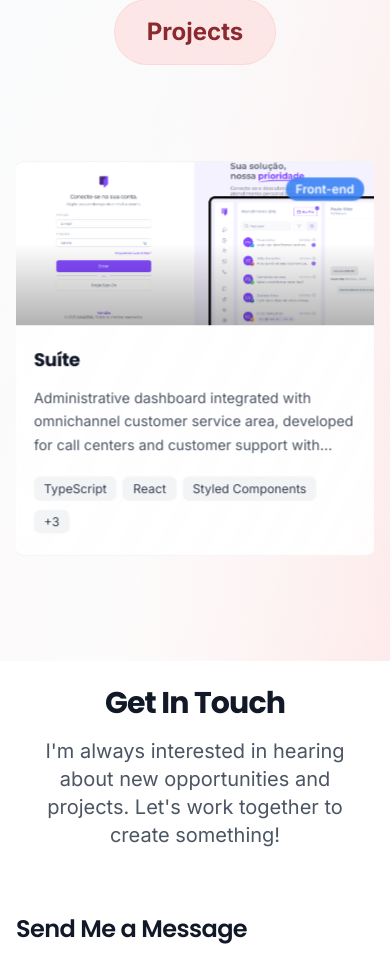
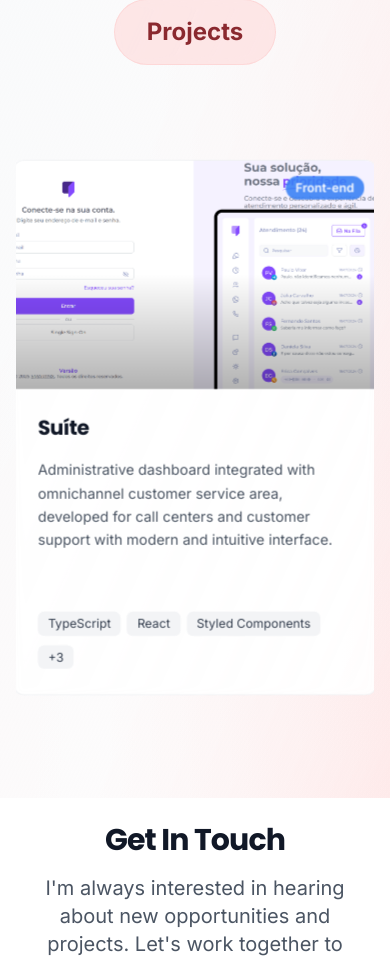
Before and after one commit to juathanduarte/juats.dev, a React (Vite) app: page / in a window 390 px wide. Shown: the part 6337-7295 px from the top of the page. Built offline with nearby package versions, Linux system fonts and the light colour scheme.

Commit message:
feat: enhance Projects section with responsive card height equalization and improved layout for Swiper component

```diff
--- a/src/index.css
+++ b/src/index.css
@@ -48,7 +48,8 @@
 }
 
 @keyframes scalePulse {
-  0%, 100% {
+  0%,
+  100% {
     transform: scale(1);
     opacity: 0.3;
   }
@@ -59,7 +60,8 @@
 }
 
 @keyframes scalePulse2 {
-  0%, 100% {
+  0%,
+  100% {
     transform: scale(1);
     opacity: 0.4;
   }
@@ -70,7 +72,8 @@
 }
 
 @keyframes scalePulse3 {
-  0%, 100% {
+  0%,
+  100% {
     transform: scale(1);
     opacity: 0.2;
   }
@@ -81,10 +84,12 @@
 }
 
 @keyframes cursorBlink {
-  0%, 50% {
+  0%,
+  50% {
     opacity: 1;
   }
-  51%, 100% {
+  51%,
+  100% {
     opacity: 0;
   }
 }
@@ -288,9 +293,32 @@
   padding: 20px 0 60px 0;
 }
 
+.projects-swiper .swiper-wrapper {
+  display: flex;
+  align-items: stretch;
+}
+
 .projects-swiper .swiper-slide {
+  display: flex;
   height: auto;
+  align-self: stretch;
+}
+
+.projects-swiper .swiper-slide > * {
+  width: 100%;
   display: flex;
+  flex-direction: column;
+}
+
+@media (min-width: 640px) {
+  .projects-swiper .swiper-wrapper {
+    align-items: stretch;
+  }
+
+  .projects-swiper .swiper-slide {
+    height: auto;
+    align-self: stretch;
+  }
 }
 
 .projects-swiper .swiper-slide-active {
--- a/src/sections/Projects.tsx
+++ b/src/sections/Projects.tsx
@@ -1,5 +1,7 @@
 import { PROJECTS } from "@constants/index";
+import { useCallback, useEffect, useRef } from "react";
 import { useTranslation } from "react-i18next";
+import type { Swiper as SwiperType } from "swiper";
 import "swiper/css";
 import "swiper/css/navigation";
 import "swiper/css/pagination";
@@ -26,6 +28,78 @@ const projectImages: Record<string, string> = {
 
 const Projects = () => {
   const { t } = useTranslation();
+  const swiperRef = useRef<SwiperType | null>(null);
+  const cardsRef = useRef<HTMLDivElement[]>([]);
+
+  const equalizeCardHeights = useCallback(() => {
+    if (!swiperRef.current || cardsRef.current.length === 0) return;
+
+    const swiper = swiperRef.current;
+    const swiperEl = swiper.el;
+    if (!swiperEl) return;
+
+    const swiperRect = swiperEl.getBoundingClientRect();
+    const visibleCards: HTMLDivElement[] = [];
+
+    cardsRef.current.forEach((card) => {
+      if (!card) return;
+      const cardRect = card.getBoundingClientRect();
+
+      const isVisible =
+        cardRect.top >= swiperRect.top - 50 &&
+        cardRect.bottom <= swiperRect.bottom + 50 &&
+        cardRect.left >= swiperRect.left - 50 &&
+        cardRect.right <= swiperRect.right + 50;
+
+      if (isVisible) {
+        visibleCards.push(card);
+      }
+    });
+
+    if (visibleCards.length === 0) return;
+
+    let maxHeight = 0;
+    visibleCards.forEach((card) => {
+      card.style.height = "auto";
+      const height = card.offsetHeight;
+      if (height > maxHeight) {
+        maxHeight = height;
+      }
+    });
+
+    visibleCards.forEach((card) => {
+      if (maxHeight > 0) {
+        card.style.height = `${maxHeight}px`;
+      }
+    });
+  }, []);
+
+  useEffect(() => {
+    const handleResize = () => {
+      setTimeout(equalizeCardHeights, 100);
+    };
+
+    const handleSlideChange = () => {
+      setTimeout(equalizeCardHeights, 100);
+    };
+
+    window.addEventListener("resize", handleResize);
+
+    if (swiperRef.current) {
+      swiperRef.current.on("slideChange", handleSlideChange);
+      swiperRef.current.on("resize", handleSlideChange);
+    }
+
+    setTimeout(equalizeCardHeights, 300);
+
+    return () => {
+      window.removeEventListener("resize", handleResize);
+      if (swiperRef.current) {
+        swiperRef.current.off("slideChange", handleSlideChange);
+        swiperRef.current.off("resize", handleSlideChange);
+      }
+    };
+  }, [equalizeCardHeights]);
 
   return (
     <section
@@ -47,6 +121,12 @@ const Projects = () => {
               modules={[Navigation, Pagination, Autoplay]}
               spaceBetween={32}
               slidesPerView={1}
+              onSwiper={(swiper) => {
+                swiperRef.current = swiper;
+              }}
+              onSlideChange={() => {
+                setTimeout(equalizeCardHeights, 100);
+              }}
               navigation={{
                 nextEl: ".swiper-button-next-custom",
                 prevEl: ".swiper-button-prev-custom",
@@ -73,8 +153,13 @@ const Projects = () => {
             >
               {PROJECTS.map((project, index) => (
                 <SwiperSlide key={project.id}>
-                  <div className="group bg-white/90 dark:bg-gray-800/90 backdrop-blur-sm rounded-xl border border-gray-200/50 dark:border-gray-700/50 overflow-hidden h-full">
-                    <div className="h-40 relative overflow-hidden">
+                  <div
+                    ref={(el) => {
+                      if (el) cardsRef.current[index] = el;
+                    }}
+                    className="group bg-white/90 dark:bg-gray-800/90 backdrop-blur-sm rounded-xl border border-gray-200/50 dark:border-gray-700/50 overflow-hidden flex flex-col transition-all duration-300"
+                  >
+                    <div className="h-56 relative overflow-hidden">
                       <img
                         src={projectImages[project.image]}
                         alt={project.title}
@@ -101,12 +186,12 @@ const Projects = () => {
                       </div>
                     </div>
 
-                    <div className="p-5 flex flex-col gap-3">
-                      <h3 className="text-lg font-bold text-gray-900 dark:text-white group-hover:text-primary-600 dark:group-hover:text-primary-400 transition-colors duration-300">
+                    <div className="p-6 flex flex-col gap-4 flex-1">
+                      <h3 className="text-xl font-bold text-gray-900 dark:text-white group-hover:text-primary-600 dark:group-hover:text-primary-400 transition-colors duration-300">
                         {project.title}
                       </h3>
 
-                      <p className="text-sm text-gray-600 dark:text-gray-300 line-clamp-3 leading-relaxed">
+                      <p className="text-sm text-gray-600 dark:text-gray-300 leading-relaxed flex-1">
                         {t(project.descriptionKey)}
                       </p>
 
```
